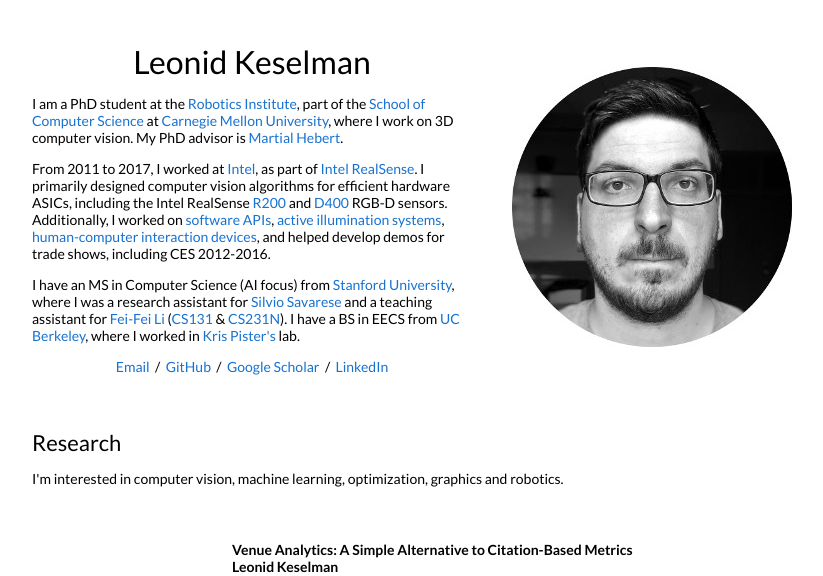
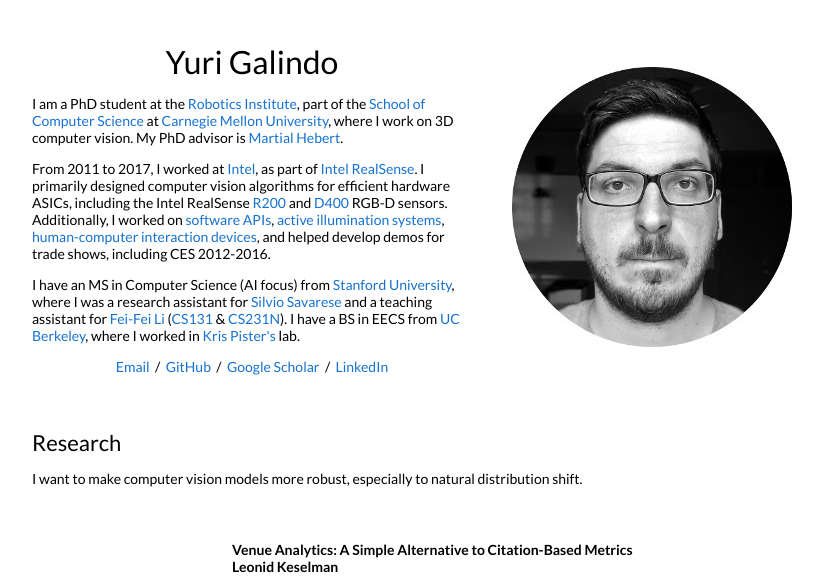
Before and after one commit to yurigalindo/yurigalindo.github.io, a Jekyll site: the page built from _posts/2019-06-02-venue.markdown, in a window 1280 px wide. Shown: the top 576 px of the page, without its empty margins (228-1051 px from the left). Built offline with Jekyll 4.4.1, drawn with Linux system fonts in a browser that asks for light colours; part of the change alters nothing that is shown.

Commit message:
Initial changes to  main page

```diff
--- a/_layouts/default.html
+++ b/_layouts/default.html
@@ -25,7 +25,7 @@
           <tr style="padding:0px">
             <td style="padding:2.5%;width:60%;vertical-align:middle">
               <h1>
-                Leonid Keselman
+                Yuri Galindo
               </h1>
               <p>I am a PhD student at the <a href="https://www.ri.cmu.edu/">Robotics Institute</a>, part of the <a href="https://www.scs.cmu.edu/">School of Computer Science</a> at <a href="https://www.cmu.edu/">Carnegie Mellon University</a>, where I work on 3D computer vision. My PhD advisor is <a href="http://www.cs.cmu.edu/~hebert/">Martial Hebert</a>.
               </p>
@@ -36,10 +36,10 @@
                 I have an MS in Computer Science (AI focus) from <a href="http://cs.stanford.edu">Stanford University</a>, where I was a research assistant for <a href="http://svl.stanford.edu/">Silvio Savarese</a> and a teaching assistant for <a href="http://svl.stanford.edu/">Fei-Fei Li</a> (<a href="http://vision.stanford.edu/teaching/cs131_fall1617/">CS131</a> & <a href="http://cs231n.stanford.edu/2017/">CS231N</a>). I have a BS in EECS from <a href="http://www.eecs.berkeley.edu/">UC Berkeley</a>, where I worked in <a href="https://people.eecs.berkeley.edu/~pister/">Kris Pister's</a> lab.
               </p>
               <p style="text-align:center">
-                <a target="_blank" href="https://mailhide.io/e/B8TyS"> Email</a> &nbsp;/&nbsp;
-                <a href="https://github.com/leonidk">GitHub</a> &nbsp;/&nbsp;
-                <a href="https://scholar.google.com/citations?user=GCYG4GoAAAAJ">Google Scholar</a> &nbsp;/&nbsp;
-                <a href="https://www.linkedin.com/in/lkeselman"> LinkedIn </a>
+                <a target="_blank" href="yurioliveiragalindo@gmail.com"> Email</a> &nbsp;/&nbsp;
+                <a href="https://github.com/yurigalindo">GitHub</a> &nbsp;/&nbsp;
+                <a href="https://scholar.google.com/citations?user=ddEToOoAAAAJ">Google Scholar</a> &nbsp;/&nbsp;
+                <a href="https://www.linkedin.com/in/yuri-galindo-461904133/"> LinkedIn </a>
               </p>
             </td>
             <td style="padding:2.5%;width:40%;max-width:40%">
@@ -53,7 +53,7 @@
             <td style="padding:2.5%;width:100%;vertical-align:middle">
               <h2>Research</h2>
               <p>
-                I'm interested in computer vision, machine learning, optimization, graphics and robotics.
+                I want to make computer vision models more robust, especially to natural distribution shift.
               </p>
             </td>
           </tr>
```
